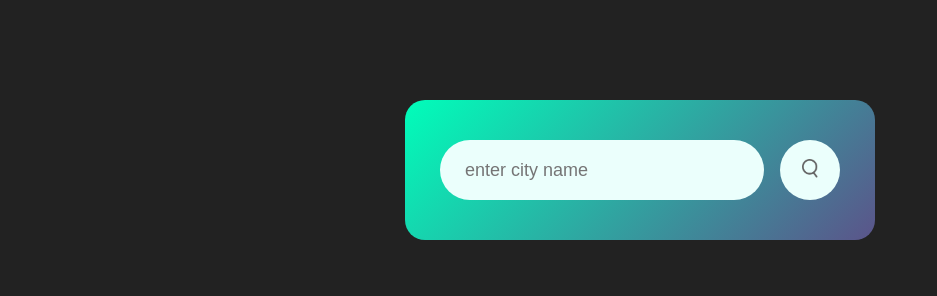
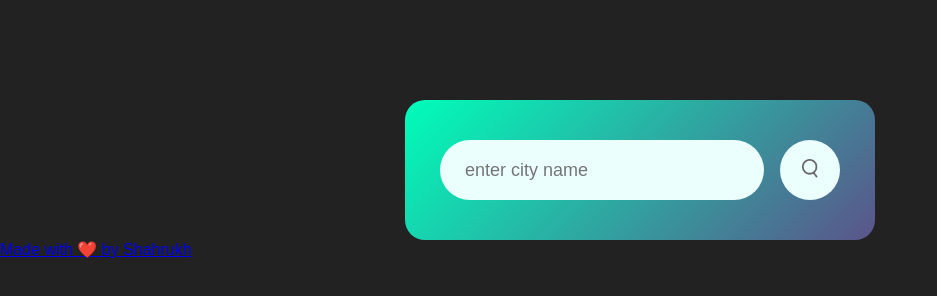
Before and after one commit to ShahrukhJ/WeatherApp, a plain HTML site: page index.html in a window 1280 px wide. Shown: the whole page, without its empty margins (0-937 px from the left). Drawn offline with Linux system fonts and the light colour scheme.

Commit message:
Update index.html
added favicon and credits to WeatherApp

```diff
--- a/index.html
+++ b/index.html
@@ -5,6 +5,7 @@
     <meta name="viewport" content="width=device-width, initial-scale=1.0">
     <title>Document</title>
     <link rel="stylesheet" href="style.css">
+    <link rel="icon" href="photos/optionalLogo.png" type="image/x-icon" />
 </head>
 <body>
     <div class="card">
@@ -37,7 +38,14 @@
             </div>
         </div>
     </div>
-
+<!--self credit in hope that a recruter will contact me on linkedin and hire me lol-->
+    <footer>
+      <div class="footer">
+        <a href="https://www.linkedin.com/in/shahrukhjamadar/" target="_blank"
+          >Made with ❤️ by Shahrukh</a
+        >
+      </div>
+    </footer>
 
     <script src="script.js"></script>
 </body>
```
